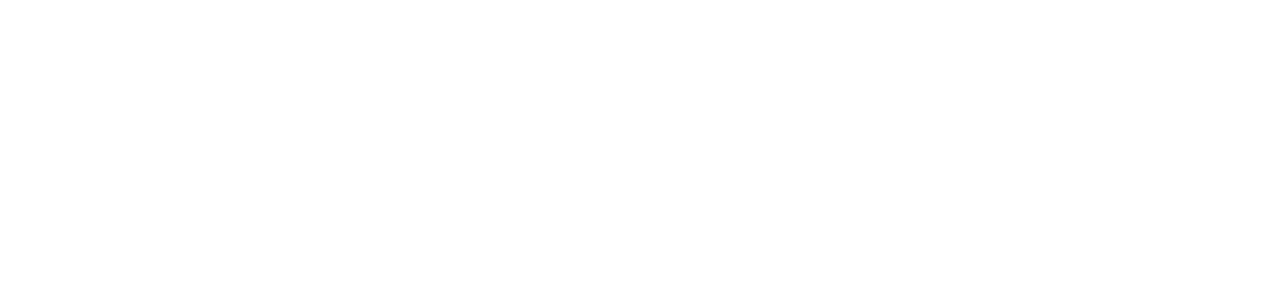
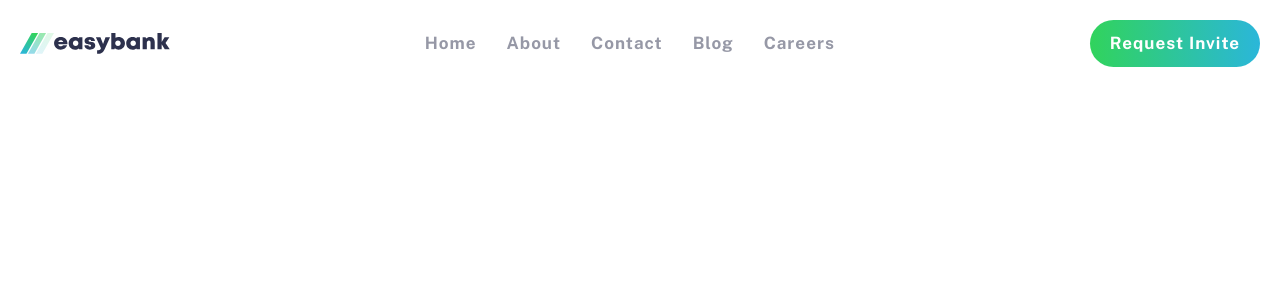
Before and after one commit to freetart/FEM-easybank-landing-page, a React (Create React App) app: page / in a window 1280 px wide. Shown: the top 300 px of the page. Built offline with nearby package versions, Linux system fonts and the light colour scheme.

Commit message:
created navbar

```diff
--- a/src/App.js
+++ b/src/App.js
@@ -1,9 +1,11 @@
 import Globals from "./abstracts/Globals";
+import Navbar from "./components/Navbar";
 
 function App() {
   return (
     <>
       <Globals />
+      <Navbar />
     </>
   );
 }
--- a/src/abstracts/Globals.js
+++ b/src/abstracts/Globals.js
@@ -14,7 +14,7 @@
     --lightGrayishBlue: hsl(220, 16%, 96%);
     --veryLightGray: hsl(0, 0%, 98%);
     /* radius */
-    --mainRadius: 1rem;
+    --mainRadius: 5rem;
     /* shadows */
     --mainShadow: 0.1rem 0.3rem 1rem rgba(0, 0, 0, .1);
     /* transitions */
--- /dev/null
+++ b/src/components/Link.js
@@ -0,0 +1,22 @@
+import styled from "styled-components";
+import { textStyles } from "../abstracts/Mixins";
+
+const Container = styled.li`
+  .link {
+    ${textStyles}
+    font-size: var(--xxs);
+    color: var(--grayishBlue);
+  }
+`;
+
+function Link({ text }) {
+  return (
+    <Container>
+      <a className="link" href="#!">
+        {text}
+      </a>
+    </Container>
+  );
+}
+
+export default Link;
--- /dev/null
+++ b/src/components/Navbar.js
@@ -0,0 +1,48 @@
+import styled from "styled-components";
+import logo from "../images/logo.svg";
+import { maxWidthLg } from "../abstracts/Mixins";
+import Link from "./Link";
+import Button from "./styledElements/Button";
+
+const Nav = styled.nav`
+  position: fixed;
+  width: 100%;
+`;
+
+const Container = styled.div`
+  ${maxWidthLg}
+  display: flex;
+  align-items: center;
+  justify-content: space-between;
+  padding: 2rem;
+
+  .nav-logo {
+    width: 15rem;
+  }
+
+  .nav-list {
+    display: flex;
+    align-items: center;
+    gap: 3rem;
+  }
+`;
+
+function Navbar() {
+  return (
+    <Nav>
+      <Container>
+        <img className="nav-logo" src={logo} alt="easybank logo" />
+        <ul className="nav-list">
+          <Link text="Home" />
+          <Link text="About" />
+          <Link text="Contact" />
+          <Link text="Blog" />
+          <Link text="Careers" />
+        </ul>
+        <Button>Request Invite</Button>
+      </Container>
+    </Nav>
+  );
+}
+
+export default Navbar;
--- /dev/null
+++ b/src/components/styledElements/Button.js
@@ -0,0 +1,14 @@
+import styled from "styled-components";
+import { textStyles } from "../../abstracts/Mixins";
+
+const Button = styled.a`
+  ${textStyles}
+  font-size: var(--xxs);
+  color: var(--white);
+  background: linear-gradient(to right, var(--limeGreen), var(--brightCyan));
+  padding: 1rem 2rem;
+  border-radius: var(--mainRadius);
+  cursor: pointer;
+`;
+
+export default Button;
```
